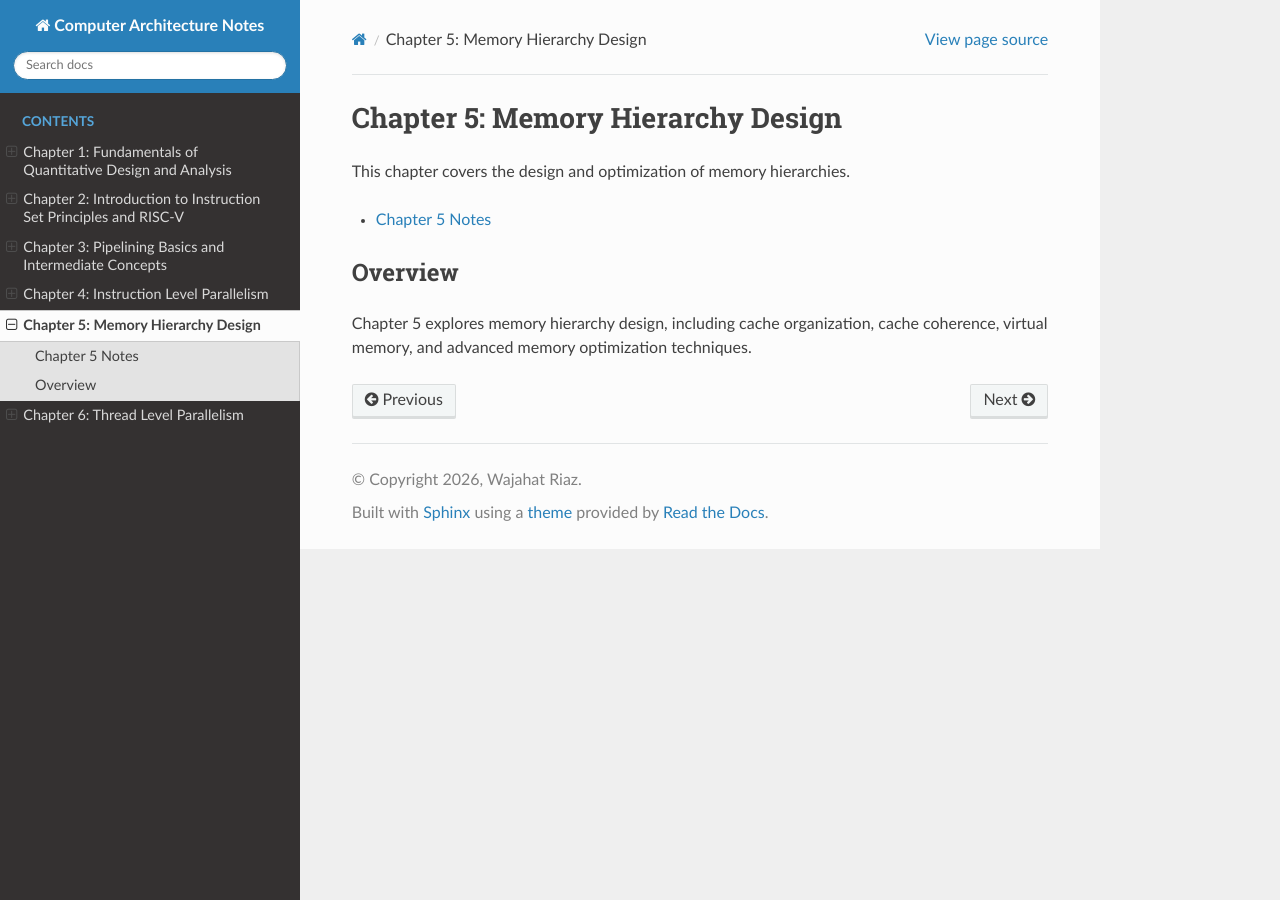
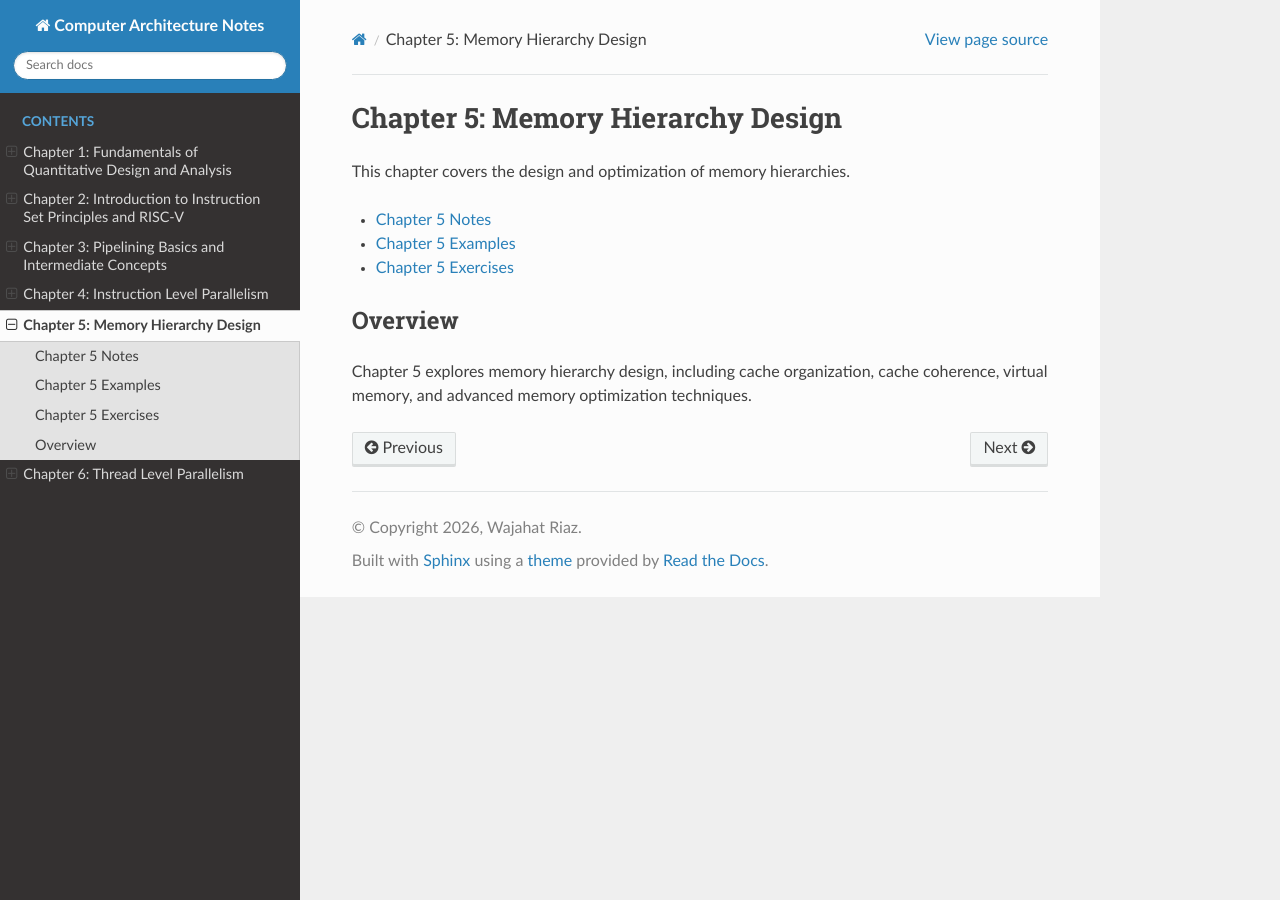
Before and after one commit to WajahatRiaz/Computer-Architecture-Course-Notes, a Sphinx documentation site: the page built from docs/source/chapter5/index.md, in a window 1280 px wide. Built offline with Sphinx 7.4.7 and the Read the Docs theme 3.1.0, drawn with Linux system fonts in a browser that asks for light colours.

Commit message:
Consolidate to Sphinx documentation and add toctree structure
- Remove redundant GitHub Pages setup (Chapter-1/, index.md)
- Add examples.md and exercises.md to all chapters
- Update toctree in all chapter index files

Co-Authored-By: Warp <agent@warp.dev>

````diff
--- /dev/null
+++ b/docs/source/chapter1/examples.md
@@ -0,0 +1,5 @@
+# Chapter 1 Examples
+
+Content coming soon...
+
+<- Chapter 6: Thread Level Add your chapter 1 examples here -->
--- /dev/null
+++ b/docs/source/chapter1/exercises.md
@@ -0,0 +1,5 @@
+# Chapter 1 Exercises
+
+Content coming soon...
+
+<- Chapter 6: Thread Level Add your chapter 1 exercises here -->
--- a/docs/source/chapter1/index.md
+++ b/docs/source/chapter1/index.md
@@ -7,6 +7,8 @@
 maxdepth: 2
 ---
 notes
+examples
+exercises
 ```
 
 ## Overview
--- /dev/null
+++ b/docs/source/chapter2/examples.md
@@ -0,0 +1,5 @@
+# Chapter 2 Examples
+
+Content coming soon...
+
+<- Chapter 6: Thread Level Add your chapter 2 examples here -->
--- /dev/null
+++ b/docs/source/chapter2/exercises.md
@@ -0,0 +1,5 @@
+# Chapter 2 Exercises
+
+Content coming soon...
+
+<- Chapter 6: Thread Level Add your chapter 2 exercises here -->
--- a/docs/source/chapter2/index.md
+++ b/docs/source/chapter2/index.md
@@ -7,6 +7,8 @@ This chapter introduces instruction set architecture principles and the RISC-V i
 maxdepth: 2
 ---
 notes
+examples
+exercises
 ```
 
 ## Overview
--- /dev/null
+++ b/docs/source/chapter3/examples.md
@@ -0,0 +1,5 @@
+# Chapter 3 Examples
+
+Content coming soon...
+
+<- Chapter 6: Thread Level Add your chapter 3 examples here -->
--- /dev/null
+++ b/docs/source/chapter3/exercises.md
@@ -0,0 +1,5 @@
+# Chapter 3 Exercises
+
+Content coming soon...
+
+<- Chapter 6: Thread Level Add your chapter 3 exercises here -->
--- a/docs/source/chapter3/index.md
+++ b/docs/source/chapter3/index.md
@@ -7,6 +7,8 @@ This chapter covers the fundamentals and intermediate concepts of pipelining in
 maxdepth: 2
 ---
 notes
+examples
+exercises
 ```
 
 ## Overview
--- /dev/null
+++ b/docs/source/chapter4/examples.md
@@ -0,0 +1,5 @@
+# Chapter 4 Examples
+
+Content coming soon...
+
+<- Chapter 6: Thread Level Add your chapter 4 examples here -->
--- /dev/null
+++ b/docs/source/chapter4/exercises.md
@@ -0,0 +1,5 @@
+# Chapter 4 Exercises
+
+Content coming soon...
+
+<- Chapter 6: Thread Level Add your chapter 4 exercises here -->
--- a/docs/source/chapter4/index.md
+++ b/docs/source/chapter4/index.md
@@ -7,6 +7,8 @@ This chapter explores instruction-level parallelism (ILP) and techniques to expl
 maxdepth: 2
 ---
 notes
+examples
+exercises
 ```
 
 ## Overview
--- /dev/null
+++ b/docs/source/chapter5/examples.md
@@ -0,0 +1,5 @@
+# Chapter 5 Examples
+
+Content coming soon...
+
+<- Chapter 6: Thread Level Add your chapter 5 examples here -->
--- /dev/null
+++ b/docs/source/chapter5/exercises.md
@@ -0,0 +1,5 @@
+# Chapter 5 Exercises
+
+Content coming soon...
+
+<- Chapter 6: Thread Level Add your chapter 5 exercises here -->
--- a/docs/source/chapter5/index.md
+++ b/docs/source/chapter5/index.md
@@ -7,6 +7,8 @@ This chapter covers the design and optimization of memory hierarchies.
 maxdepth: 2
 ---
 notes
+examples
+exercises
 ```
 
 ## Overview
--- /dev/null
+++ b/docs/source/chapter6/examples.md
@@ -0,0 +1,5 @@
+# Chapter 6 Examples
+
+Content coming soon...
+
+<- Chapter 6: Thread Level Add your chapter 6 examples here -->
--- /dev/null
+++ b/docs/source/chapter6/exercises.md
@@ -0,0 +1,5 @@
+# Chapter 6 Exercises
+
+Content coming soon...
+
+<- Chapter 6: Thread Level Add your chapter 6 exercises here -->
--- a/docs/source/chapter6/index.md
+++ b/docs/source/chapter6/index.md
@@ -7,6 +7,8 @@ This chapter explores thread-level parallelism and multiprocessor architectures.
 maxdepth: 2
 ---
 notes
+examples
+exercises
 ```
 
 ## Overview
````
Also changed, not shown: Chapter-1/notes-1.md (deleted, +0 -1 lines), index.md (deleted, +0 -11 lines).
